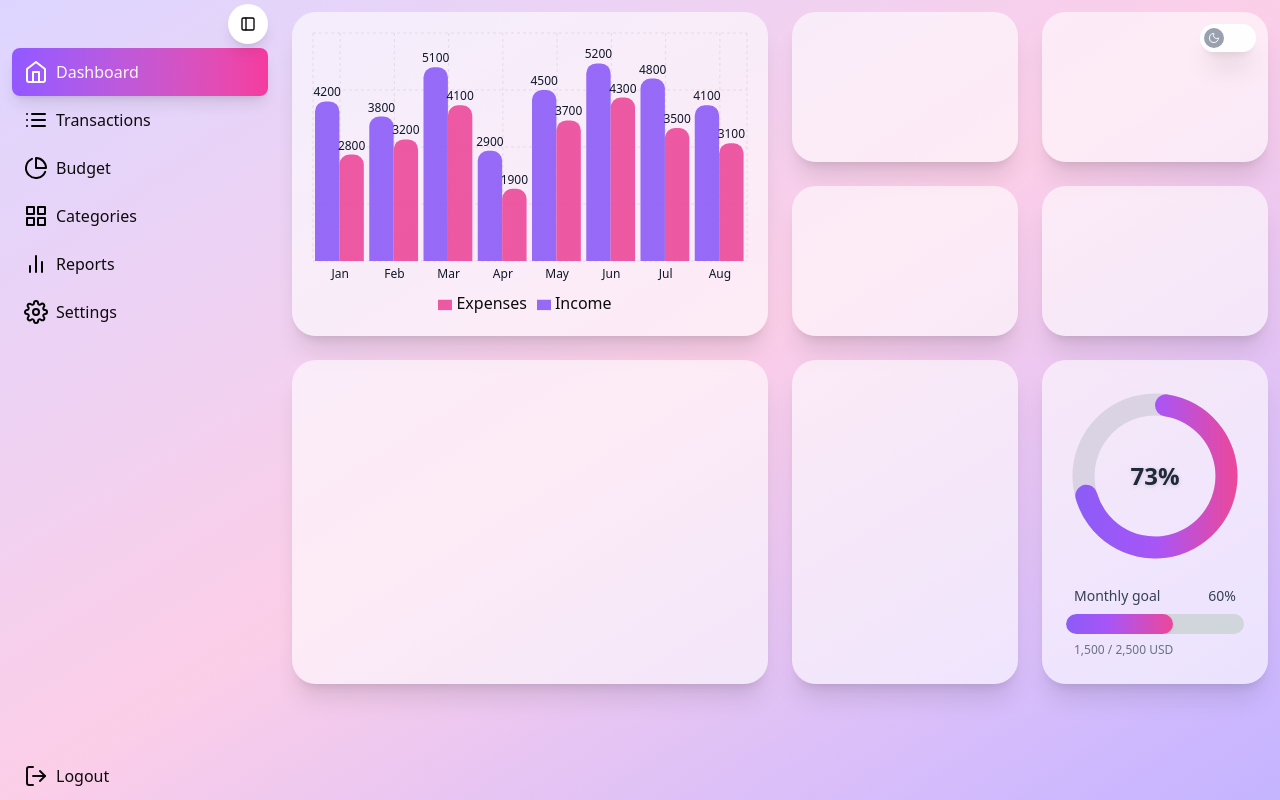
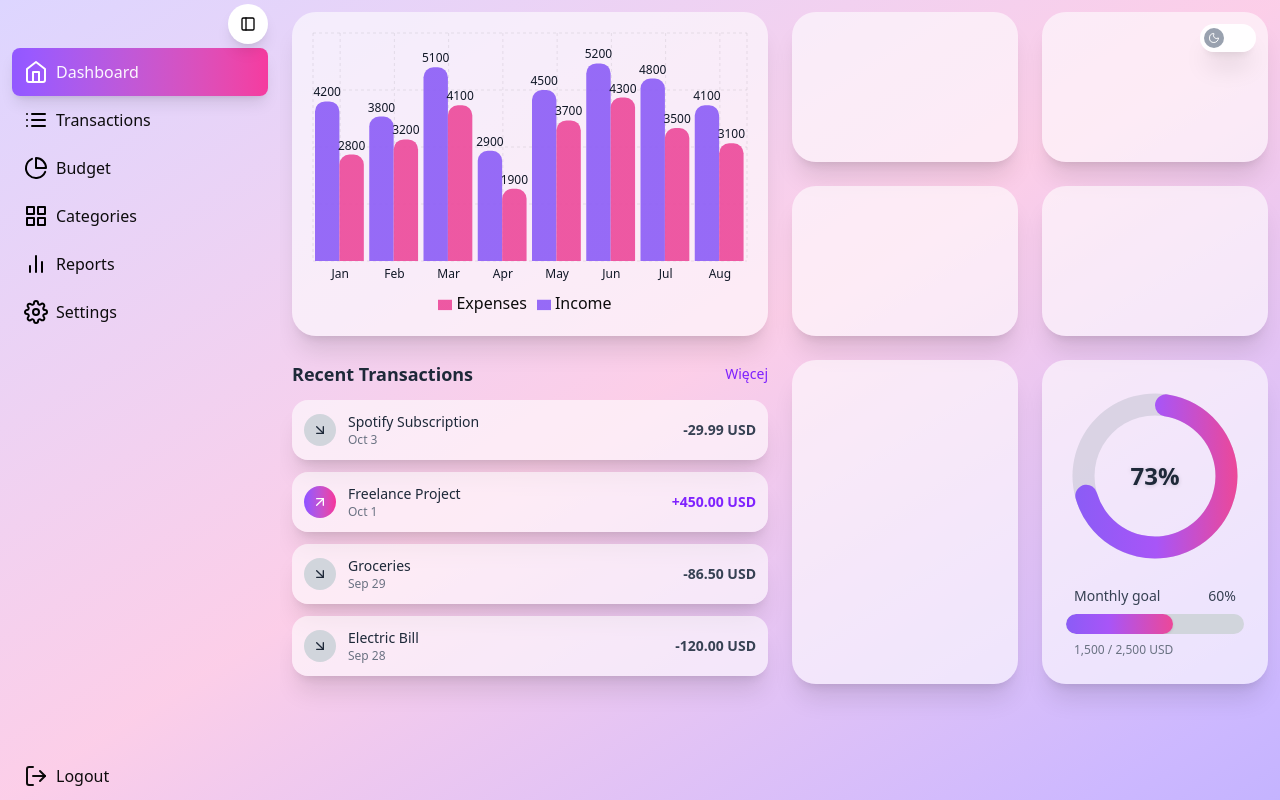
Before and after one commit to MilaKropeczka/Dashboard---, a Next.js app: page /dashboard in a window 1280 px wide. Built offline with nearby package versions, Linux system fonts and the light colour scheme.

Commit message:
feat: RecentTransactions

```diff
--- a/src/app/dashboard/page.tsx
+++ b/src/app/dashboard/page.tsx
@@ -1,5 +1,6 @@
 'use client';
 import Chart from '@/components/Chart';
+import RecentTransactions from '@/components/RecentTransactions';
 import SavingGoal from '@/components/SavingsGoal';
 
 const data = [
@@ -27,9 +28,11 @@ export default function Home() {
 			<div className='bg-white/60 dark:bg-gray-700/95 shadow-xl rounded-3xl'></div>
 			<div className='bg-white/60 dark:bg-gray-700/95 shadow-xl rounded-3xl'></div>
 			<div className='bg-white/60 dark:bg-gray-700/95 shadow-xl rounded-3xl'></div>
-			<div className='bg-white/60 dark:bg-gray-700/95 shadow-xl rounded-3xl sm:col-span-2 sm:row-span-2'></div>
+			<div className='rounded-3xl sm:col-span-2 row-span-2'>
+				<RecentTransactions />
+			</div>
 			<div className='bg-white/60 dark:bg-gray-700/95 shadow-xl rounded-3xl sm:row-span-2'></div>
-			<div className='bg-white/60 dark:bg-gray-700/95 shadow-xl rounded-3xl sm:row-span-2'>
+			<div className='bg-white/60 dark:bg-gray-700/95 shadow-xl rounded-3xl row-span-2'>
 				<SavingGoal />
 			</div>
 		</div>
--- a/src/app/globals.css
+++ b/src/app/globals.css
@@ -1,2 +1,36 @@
 @import 'tailwindcss';
 @custom-variant dark (&:where(.dark, .dark *));
+
+::-webkit-scrollbar {
+	width: 6px;
+}
+::-webkit-scrollbar-track {
+	background: rgba(195, 179, 231, 0.8);
+	border-radius: 100px;
+}
+::-webkit-scrollbar-thumb {
+	background: linear-gradient(
+		180deg,
+		rgba(139, 92, 246, 0.8),
+		rgba(236, 72, 153, 0.8)
+	);
+	border-radius: 100px;
+}
+::-webkit-scrollbar-thumb:hover {
+	background: linear-gradient(
+		180deg,
+		rgba(139, 92, 246, 1),
+		rgba(236, 72, 153, 1)
+	);
+}
+.dark ::-webkit-scrollbar-thumb {
+	background: linear-gradient(
+		180deg,
+		rgba(236, 72, 153, 0.7),
+		rgba(139, 92, 246, 0.7)
+	);
+}
+.dark ::-webkit-scrollbar-track {
+	background: rgba(86, 80, 99, 0.8);
+	border-radius: 100px;
+}
--- /dev/null
+++ b/src/components/RecentTransactions.tsx
@@ -0,0 +1,95 @@
+'use client';
+import { motion } from 'framer-motion';
+import { ArrowDownRight, ArrowUpRight } from 'lucide-react';
+import Link from 'next/link';
+
+export default function RecentTransactions() {
+	const transactions = [
+		{
+			id: 1,
+			name: 'Spotify Subscription',
+			type: 'expense',
+			amount: -29.99,
+			date: 'Oct 3',
+		},
+		{
+			id: 2,
+			name: 'Freelance Project',
+			type: 'income',
+			amount: 450.0,
+			date: 'Oct 1',
+		},
+		{
+			id: 3,
+			name: 'Groceries',
+			type: 'expense',
+			amount: -86.5,
+			date: 'Sep 29',
+		},
+		{
+			id: 4,
+			name: 'Electric Bill',
+			type: 'expense',
+			amount: -120.0,
+			date: 'Sep 28',
+		},
+	];
+
+	return (
+		<div className='flex flex-col w-full h-full gap-3'>
+			<div className='flex items-center justify-between'>
+				<h2 className='text-lg font-semibold text-gray-800 dark:text-gray-100'>
+					Recent Transactions
+				</h2>
+				<Link
+					href='#'
+					className='text-sm text-violet-600 dark:text-pink-400 hover:underline'>
+					Więcej
+				</Link>
+			</div>
+
+			<div className='flex flex-col gap-3'>
+				{transactions.map((transaction) => (
+					<motion.div
+						key={transaction.id}
+						initial={{ opacity: 0, y: 15 }}
+						animate={{ opacity: 1, y: 0 }}
+						transition={{ duration: 0.3 }}
+						className='flex items-center justify-between p-3 rounded-2xl bg-white/60 dark:bg-gray-700/90 shadow-xl dark:shadow-xl/20'>
+						<div className='flex items-center gap-3'>
+							<div
+								className={`p-2 rounded-full ${
+									transaction.type === 'income'
+										? 'bg-gradient-to-r from-violet-500 to-pink-500'
+										: 'bg-gray-300 dark:bg-gray-600'
+								}`}>
+								{transaction.type === 'income' ? (
+									<ArrowUpRight className='text-white size-4' />
+								) : (
+									<ArrowDownRight className='text-gray-800 dark:text-gray-100 size-4' />
+								)}
+							</div>
+							<div className='flex flex-col'>
+								<span className='text-gray-800 dark:text-gray-100 text-sm font-medium'>
+									{transaction.name}
+								</span>
+								<span className='text-xs text-gray-500 dark:text-gray-400'>
+									{transaction.date}
+								</span>
+							</div>
+						</div>
+						<div
+							className={`text-sm font-semibold ${
+								transaction.type === 'income'
+									? 'text-violet-600 dark:text-pink-400'
+									: 'text-gray-700 dark:text-gray-300'
+							}`}>
+							{transaction.amount > 0 ? '+' : ''}
+							{transaction.amount.toFixed(2)} USD
+						</div>
+					</motion.div>
+				))}
+			</div>
+		</div>
+	);
+}
```
